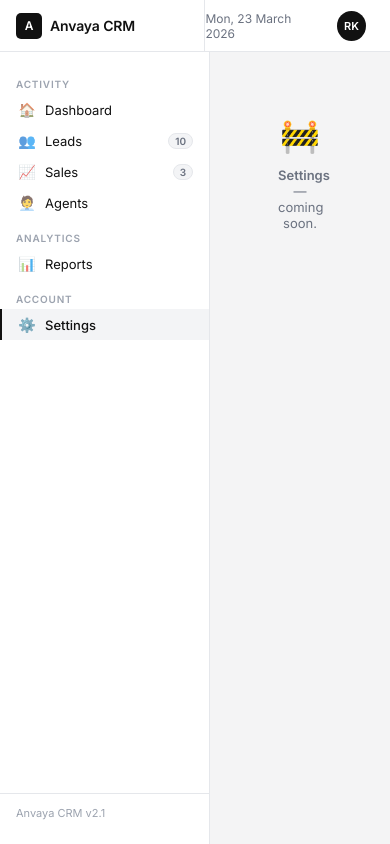
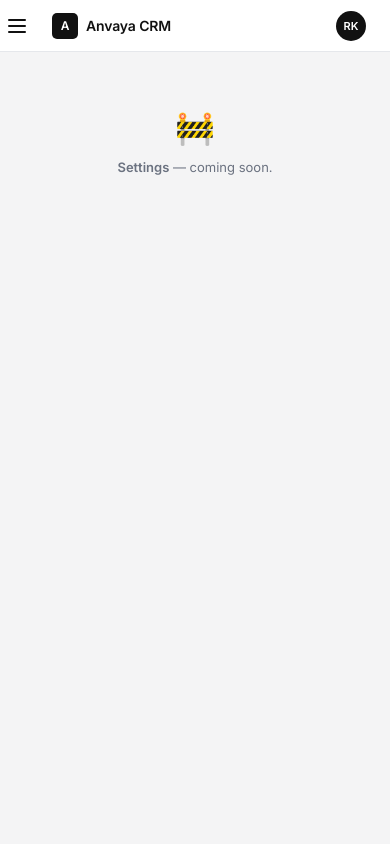
Before and after one commit to Yunus96/MP2_Client, a React (Vite) app: page /settings in a window 390 px wide. Built offline with nearby package versions, Linux system fonts and the light colour scheme.

Commit message:
add vercel.json and mobile friendly style to header and side bar

```diff
--- a/src/App.css
+++ b/src/App.css
@@ -25,3 +25,13 @@
 .app__main::-webkit-scrollbar        { width: 4px; }
 .app__main::-webkit-scrollbar-track  { background: transparent; }
 .app__main::-webkit-scrollbar-thumb  { background: var(--border); border-radius: 4px; }
+
+/* ═══════════════════════════════════════════════════════════
+   MOBILE — max-width: 768px
+   ═══════════════════════════════════════════════════════════ */
+@media (max-width: 768px) {
+  .app__main {
+    padding: 16px;
+    gap: 14px;
+  }
+}
--- a/src/components/Header.css
+++ b/src/components/Header.css
@@ -80,3 +80,54 @@ a.header__brand {
   text-decoration: none;
   color: inherit;
 }
+
+/* ── Hamburger button — hidden on desktop ── */
+.header__hamburger {
+  display: none;
+  flex-direction: column;
+  justify-content: center;
+  gap: 4px;
+  width: 36px;
+  height: 36px;
+  background: none;
+  border: none;
+  cursor: pointer;
+  padding: 0 8px;
+  flex-shrink: 0;
+}
+
+.header__hamburger-line {
+  display: block;
+  width: 18px;
+  height: 2px;
+  background: var(--ink);
+  border-radius: 2px;
+  transition: background 0.12s;
+}
+
+.header__hamburger:hover .header__hamburger-line {
+  background: var(--ink-soft);
+}
+
+/* ═══════════════════════════════════════════════════════════
+   MOBILE — max-width: 768px
+   ═══════════════════════════════════════════════════════════ */
+@media (max-width: 768px) {
+
+  /* Show hamburger */
+  .header__hamburger {
+    display: flex;
+  }
+
+  /* Brand no longer needs sidebar-width — just flex naturally */
+  .header__brand {
+    width: auto;
+    border-right: none;
+    flex: 1;
+  }
+
+  /* Hide date on mobile — saves space */
+  .header__date {
+    display: none;
+  }
+}
--- a/src/components/Header.jsx
+++ b/src/components/Header.jsx
@@ -1,10 +1,24 @@
 // src/components/Header.jsx
 import "./Header.css";
 import { Link } from "react-router-dom";
+import { useSidebar } from "../context/Sidebarcontext";
 
 export default function Header() {
+  const { toggle } = useSidebar();
+
   return (
     <header className="header">
+      {/* Hamburger — only visible on mobile */}
+      <button
+        className="header__hamburger"
+        onClick={toggle}
+        aria-label="Toggle menu"
+      >
+        <span className="header__hamburger-line" />
+        <span className="header__hamburger-line" />
+        <span className="header__hamburger-line" />
+      </button>
+
       <Link to="/dashboard" className="header__brand">
         <div className="header__logo">A</div>
         <div>
--- a/src/components/Sidebar.css
+++ b/src/components/Sidebar.css
@@ -1,5 +1,6 @@
 /* src/components/Sidebar.css */
 
+/* ── Desktop sidebar ── */
 .sidebar {
   width: var(--sidebar-width);
   flex-shrink: 0;
@@ -30,10 +31,8 @@
   font-size: 13px;
   font-weight: 400;
   color: var(--ink-soft);
-  border-radius: 0;
   transition: background 0.1s, color 0.1s;
   border-left: 2px solid transparent;
-  margin: 0 0;
 }
 
 .sidebar__item:hover {
@@ -87,3 +86,86 @@ a.sidebar__item {
   color: inherit;
   display: flex;
 }
+
+/* Close button — hidden on desktop */
+.sidebar__close-btn {
+  display: none;
+}
+
+/* Backdrop — hidden on desktop */
+.sidebar__backdrop {
+  display: none;
+}
+
+/* ═══════════════════════════════════════════════════════════
+   MOBILE — max-width: 768px
+   ═══════════════════════════════════════════════════════════ */
+@media (max-width: 768px) {
+
+  /* Sidebar slides in from the left as a fixed overlay */
+  .sidebar {
+    position: fixed;
+    top: 0;
+    left: 0;
+    bottom: 0;
+    z-index: 200;
+    width: 260px;
+    transform: translateX(-100%);
+    transition: transform 0.25s ease;
+    box-shadow: none;
+    /* Keep padding-top for the close button */
+    padding-top: 0;
+  }
+
+  /* Slide in when open */
+  .sidebar--open {
+    transform: translateX(0);
+    box-shadow: 4px 0 24px rgba(0, 0, 0, 0.18);
+  }
+
+  /* Close button — visible on mobile */
+  .sidebar__close-btn {
+    display: flex;
+    align-items: center;
+    justify-content: flex-end;
+    padding: 14px 16px;
+    background: none;
+    border: none;
+    color: var(--ink-ghost);
+    font-size: 16px;
+    cursor: pointer;
+    width: 100%;
+    transition: color 0.12s;
+  }
+
+  .sidebar__close-btn:hover {
+    color: var(--ink);
+  }
+
+  /* Backdrop — full screen dark overlay behind the sidebar */
+  .sidebar__backdrop {
+    display: block;
+    position: fixed;
+    inset: 0;
+    background: rgba(0, 0, 0, 0.4);
+    z-index: 199;
+    backdrop-filter: blur(2px);
+    animation: fadeIn 0.2s ease;
+  }
+
+  @keyframes fadeIn {
+    from { opacity: 0; }
+    to   { opacity: 1; }
+  }
+
+  /* Larger tap targets on mobile */
+  .sidebar__item {
+    padding: 11px 16px;
+    font-size: 14px;
+  }
+
+  .sidebar__icon {
+    font-size: 16px;
+    width: 22px;
+  }
+}
--- a/src/components/Sidebar.jsx
+++ b/src/components/Sidebar.jsx
@@ -1,22 +1,23 @@
 // src/components/Sidebar.jsx
-// Uses NavLink — active class is applied automatically by React Router
 import "./Sidebar.css";
-import { NavLink } from "react-router-dom";
+import { NavLink, useNavigate } from "react-router-dom";
+import { useSidebar } from "../context/Sidebarcontext";
 
 const NAV_SECTIONS = [
   {
     label: "Activity",
     items: [
       { label: "Dashboard", icon: "🏠", path: "/dashboard" },
-      { label: "Leads",     icon: "👥", path: "/leads",    badge: 10 },
-      { label: "Sales",     icon: "📈", path: "/sales",    badge: 3  },
-      { label: "Agents",    icon: "🧑‍💼", path: "/agents"             },
+      { label: "Leads",     icon: "👥", path: "/leads",        badge: 10 },
+      { label: "By Status", icon: "🗂",  path: "/leads/status"            },
+      { label: "Sales",     icon: "📈", path: "/sales",        badge: 3  },
+      { label: "Agents",    icon: "🧑‍💼", path: "/agents"                  },
     ],
   },
   {
     label: "Analytics",
     items: [
-      { label: "Reports",  icon: "📊", path: "/reports"  },
+      { label: "Reports", icon: "📊", path: "/reports" },
     ],
   },
   {
@@ -28,8 +29,26 @@ const NAV_SECTIONS = [
 ];
 
 export default function Sidebar() {
+  const { isOpen, close } = useSidebar();
+
   return (
-    <aside className="sidebar">
+    <>
+      {/* Dark backdrop — visible on mobile when sidebar is open */}
+      {isOpen && (
+        <div className="sidebar__backdrop" onClick={close} aria-hidden="true" />
+      )}
+
+      <aside className={`sidebar${isOpen ? " sidebar--open" : ""}`}>
+
+        {/* Mobile close button */}
+        <button
+          className="sidebar__close-btn"
+          onClick={close}
+          aria-label="Close menu"
+        >
+          ✕
+        </button>
+
         {NAV_SECTIONS.map((section) => (
           <div key={section.label}>
             <div className="sidebar__section-label">{section.label}</div>
@@ -38,6 +57,8 @@ export default function Sidebar() {
               <NavLink
                 key={item.path}
                 to={item.path}
+                // Close sidebar when a nav item is tapped on mobile
+                onClick={close}
                 className={({ isActive }) =>
                   `sidebar__item${isActive ? " sidebar__item--active" : ""}`
                 }
@@ -54,5 +75,6 @@ export default function Sidebar() {
 
         <div className="sidebar__footer">Anvaya CRM v2.1</div>
       </aside>
+    </>
   );
 }
--- /dev/null
+++ b/src/context/Sidebarcontext.jsx
@@ -0,0 +1,24 @@
+// src/context/SidebarContext.js
+// Shared state so Header (hamburger) and Sidebar (close button / overlay)
+// can talk to each other without prop drilling through App.
+import { createContext, useContext, useState } from "react";
+
+const SidebarContext = createContext(null);
+
+export function SidebarProvider({ children }) {
+  const [isOpen, setIsOpen] = useState(false);
+
+  function open()   { setIsOpen(true);  }
+  function close()  { setIsOpen(false); }
+  function toggle() { setIsOpen((v) => !v); }
+
+  return (
+    <SidebarContext.Provider value={{ isOpen, open, close, toggle }}>
+      {children}
+    </SidebarContext.Provider>
+  );
+}
+
+export function useSidebar() {
+  return useContext(SidebarContext);
+}
--- a/src/main.jsx
+++ b/src/main.jsx
@@ -1,13 +1,17 @@
 import { StrictMode } from 'react'
 import { createRoot } from 'react-dom/client'
 import { BrowserRouter } from 'react-router-dom'
+import { SidebarProvider } from "./context/Sidebarcontext";
 import './index.css'
 import App from './App.jsx'
 
 createRoot(document.getElementById('root')).render(
   <StrictMode>
+
     <BrowserRouter>
-      <App />
+      <SidebarProvider>
+        <App />
+      </SidebarProvider>
     </BrowserRouter>
   </StrictMode>,
 );
```
Also changed, not shown: vercel.json (added). Lines whose indentation alone changed are shown as unchanged.
